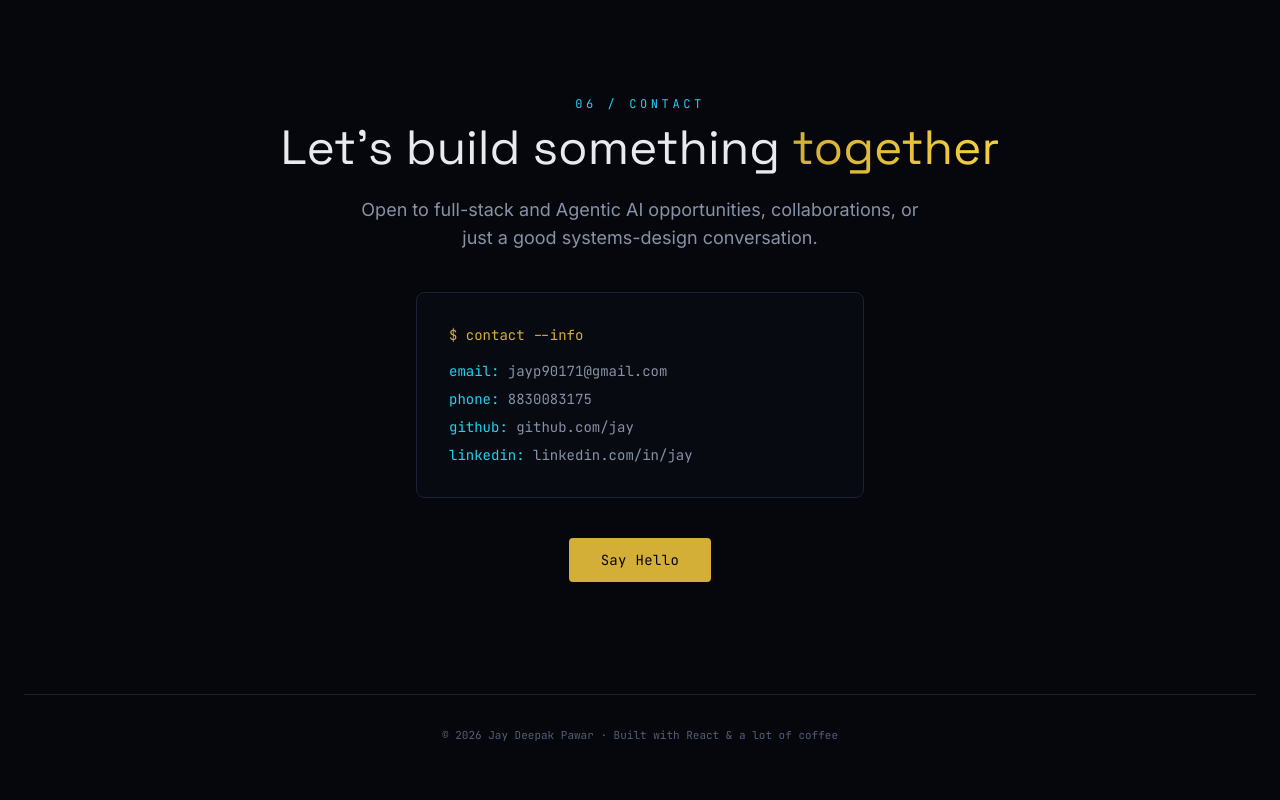
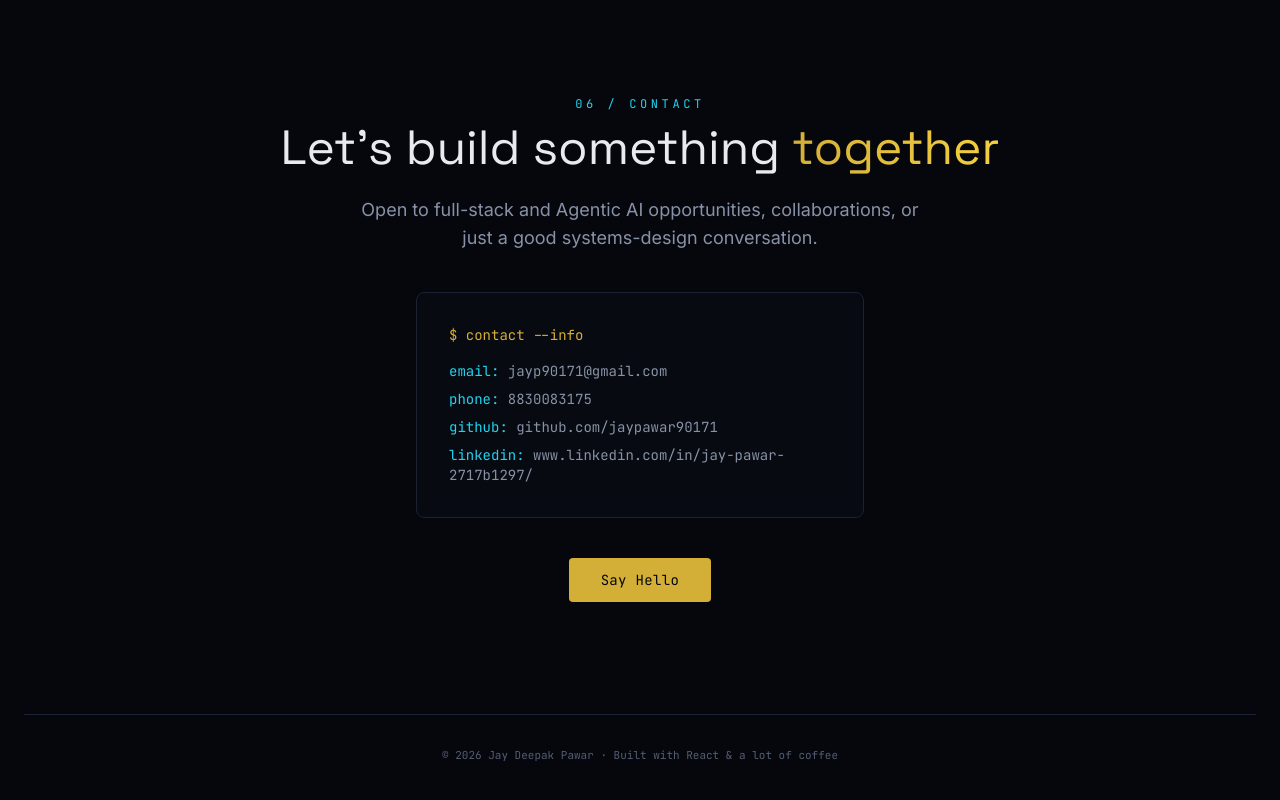
Before and after one commit to jaypawar90171/Portfolio-Website, a React (Vite) app: page / in a window 1280 px wide. Shown: the part 5295-6095 px from the top of the page. Built offline with nearby package versions, Linux system fonts and the light colour scheme.

Commit message:
update links

```diff
--- a/src/data/resume.ts
+++ b/src/data/resume.ts
@@ -13,9 +13,9 @@ export const profile = {
   phone: "8830083175",
   email: "jayp90171@gmail.com",
   links: {
-    linkedin: "https://linkedin.com/in/jay",
-    github: "https://github.com/jay",
-    leetcode: "https://leetcode.com/jay",
+    linkedin: "https://www.linkedin.com/in/jay-pawar-2717b1297/",
+    github: "https://github.com/jaypawar90171",
+    leetcode: "https://leetcode.com/u/jayp90171/",
   },
 };
 
```
